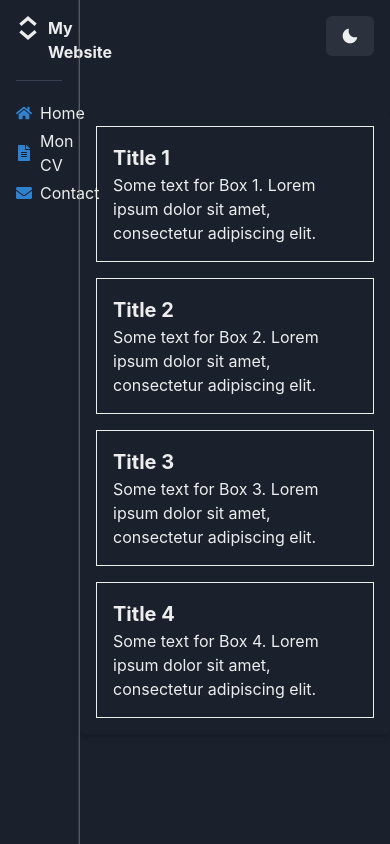
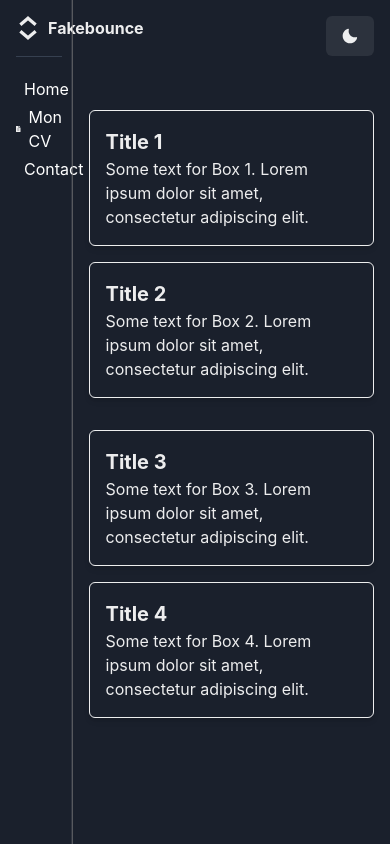
Before and after one commit to FakeBounce/fakebounce, a React (Create React App) app: page / in a window 390 px wide. Built offline with nearby package versions, Linux system fonts and the light colour scheme.

Commit message:
Added error page and responsive behavior for sidebar

```diff
--- a/src/App.tsx
+++ b/src/App.tsx
@@ -3,6 +3,7 @@ import './App.css';
 import { Route, Routes } from 'react-router-dom';
 
 import { ChakraProvider } from '@chakra-ui/react';
+import ErrorPage from './components/ErrorPage';
 import { Home } from './pages';
 import Layout from './components/nav/layout';
 import React from 'react';
@@ -14,6 +15,8 @@ const App: React.FC = () => {
       <Routes>
         <Route element={<Layout withSidebar />}>
           <Route path="/" element={<Home />} />
+
+          <Route path="*" element={<ErrorPage />} />
         </Route>
       </Routes>
     </ChakraProvider>
--- a/src/app/home.tsx
+++ /dev/null
@@ -1,71 +0,0 @@
-import { Box, Button, Flex, Text, useColorMode } from '@chakra-ui/react';
-import { MoonIcon, SunIcon } from '@chakra-ui/icons';
-
-import React from 'react';
-
-const Home: React.FC = () => {
-  const { colorMode, toggleColorMode } = useColorMode();
-
-  return (
-    <Flex justifyContent="center" alignItems="center" h="100vh">
-      <Button onClick={toggleColorMode} position="absolute" top="1rem" right="1rem">
-        {colorMode === 'light' ? <SunIcon /> : <MoonIcon />}
-      </Button>
-
-      <Flex
-        maxW="800px"
-        w="full"
-        p="4"
-        boxShadow="md"
-        borderRadius="md"
-        flexDirection={['column', 'row']}
-      >
-        {/* First Column */}
-        <Flex flexDirection="column" flex="1" mr={['0', '4']} mb={['4', '0']}>
-          {/* Box 1 */}
-          <Box border="1px solid" p="4" mb="4">
-            <Text fontSize="xl" fontWeight="bold">
-              Title 1
-            </Text>
-            <Text>
-              Some text for Box 1. Lorem ipsum dolor sit amet, consectetur adipiscing elit.
-            </Text>
-          </Box>
-          {/* Box 2 */}
-          <Box border="1px solid" p="4">
-            <Text fontSize="xl" fontWeight="bold">
-              Title 2
-            </Text>
-            <Text>
-              Some text for Box 2. Lorem ipsum dolor sit amet, consectetur adipiscing elit.
-            </Text>
-          </Box>
-        </Flex>
-
-        {/* Second Column */}
-        <Flex flexDirection="column" flex="1" ml={['0', '4']}>
-          {/* Box 3 */}
-          <Box border="1px solid" p="4" mb="4">
-            <Text fontSize="xl" fontWeight="bold">
-              Title 3
-            </Text>
-            <Text>
-              Some text for Box 3. Lorem ipsum dolor sit amet, consectetur adipiscing elit.
-            </Text>
-          </Box>
-          {/* Box 4 */}
-          <Box border="1px solid" p="4">
-            <Text fontSize="xl" fontWeight="bold">
-              Title 4
-            </Text>
-            <Text>
-              Some text for Box 4. Lorem ipsum dolor sit amet, consectetur adipiscing elit.
-            </Text>
-          </Box>
-        </Flex>
-      </Flex>
-    </Flex>
-  );
-};
-
-export default Home;
--- /dev/null
+++ b/src/app/home/PageDescriptionBox.tsx
@@ -0,0 +1,41 @@
+import { Box, Text, useColorMode } from '@chakra-ui/react';
+
+import React from 'react';
+import { useNavigate } from 'react-router-dom';
+
+interface PageDescriptionBoxProps {
+  title: string;
+  text: string;
+  navigationUrl: string;
+}
+
+const PageDescriptionBox: React.FC<PageDescriptionBoxProps> = ({ title, text, navigationUrl }) => {
+  const { colorMode } = useColorMode();
+  const navigate = useNavigate();
+
+  const isLightMode = colorMode === 'light';
+
+  const handleBoxClick = () => {
+    // Redirect to the specified navigation URL
+    navigate(navigationUrl);
+  };
+
+  return (
+    <Box
+      border={isLightMode ? 'none' : '1px solid'}
+      p="4"
+      mb="4"
+      boxShadow="md"
+      borderRadius="md"
+      onClick={handleBoxClick} // Attach the onClick handler
+      cursor="pointer"
+    >
+      <Text fontSize="xl" fontWeight="bold">
+        {title}
+      </Text>
+      <Text>{text}</Text>
+    </Box>
+  );
+};
+
+export default PageDescriptionBox;
--- /dev/null
+++ b/src/app/home/index.tsx
@@ -0,0 +1,54 @@
+import { Button, Flex, useColorMode } from '@chakra-ui/react';
+import { MoonIcon, SunIcon } from '@chakra-ui/icons';
+
+import PageDescriptionBox from './PageDescriptionBox'; // Import the new component
+import React from 'react';
+
+const Home: React.FC = () => {
+  const { colorMode, toggleColorMode } = useColorMode();
+  const isLightMode = colorMode === 'light';
+
+  return (
+    <Flex justifyContent="center" alignItems="center" h="100vh">
+      <Button onClick={toggleColorMode} position="absolute" top="1rem" right="1rem">
+        {isLightMode ? <SunIcon /> : <MoonIcon />}
+      </Button>
+
+      <Flex maxW="800px" w="full" p="4" flexDirection={['column', 'row']}>
+        {/* First Column */}
+        <Flex flexDirection="column" flex="1" mr={['0', '4']} mb={['4', '0']}>
+          {/* CV */}
+          <PageDescriptionBox
+            title="Title 1"
+            text="Some text for Box 1. Lorem ipsum dolor sit amet, consectetur adipiscing elit."
+            navigationUrl="/cv"
+          />
+          {/* Contact */}
+          <PageDescriptionBox
+            title="Title 2"
+            text="Some text for Box 2. Lorem ipsum dolor sit amet, consectetur adipiscing elit."
+            navigationUrl="/contact"
+          />
+        </Flex>
+
+        {/* Second Column */}
+        <Flex flexDirection="column" flex="1" ml={['0', '4']}>
+          {/* Passions */}
+          <PageDescriptionBox
+            title="Title 3"
+            text="Some text for Box 3. Lorem ipsum dolor sit amet, consectetur adipiscing elit."
+            navigationUrl="/passions"
+          />
+          {/* Others */}
+          <PageDescriptionBox
+            title="Title 4"
+            text="Some text for Box 4. Lorem ipsum dolor sit amet, consectetur adipiscing elit."
+            navigationUrl="/autres"
+          />
+        </Flex>
+      </Flex>
+    </Flex>
+  );
+};
+
+export default Home;
--- /dev/null
+++ b/src/components/ErrorPage.tsx
@@ -0,0 +1,31 @@
+import { Button, Flex, Text } from '@chakra-ui/react';
+
+import React from 'react';
+import { useNavigate } from 'react-router-dom';
+
+const errorText = "La page que vous essayez de voir n'existe pas :(";
+const returnText = "Retourner à l'accueil";
+
+const ErrorPage: React.FC = () => {
+  const navigate = useNavigate();
+
+  const handleGoBack = () => {
+    navigate('/');
+  };
+
+  return (
+    <Flex justifyContent="center" alignItems="center" height="100vh" flexDirection="column">
+      <Text fontSize="2xl" fontWeight="bold" mb="4">
+        Oops! Une erreur est survenue.
+      </Text>
+      <Text fontSize="lg" mb="4">
+        {errorText}
+      </Text>
+      <Button colorScheme="teal" onClick={handleGoBack}>
+        {returnText}
+      </Button>
+    </Flex>
+  );
+};
+
+export default ErrorPage;
--- a/src/components/nav/layout/MenuContent.tsx
+++ b/src/components/nav/layout/MenuContent.tsx
@@ -3,39 +3,44 @@ import { Box, Divider, Flex, Text, useColorModeValue } from '@chakra-ui/react';
 import NavigationLinksList from './NavigationLinksList';
 import React from 'react';
 import { UpDownIcon } from '@chakra-ui/icons';
+import { useIsMobile } from '../../../const'; // Adjust the path accordingly
 
-const MenuContent: React.FC<{
+interface MenuContentProps {
   expanded: boolean;
   setExpanded: React.Dispatch<React.SetStateAction<boolean>>;
-}> = ({ expanded, setExpanded }) => {
+}
+
+const MenuContent: React.FC<MenuContentProps> = ({ expanded, setExpanded }) => {
   const dividerColor = useColorModeValue('gray.300', 'gray.600');
   const fontSize = useColorModeValue('sm', 'md'); // Adjust font size based on color mode
+  const isMobile = useIsMobile();
 
   const handleHeaderClick = () => {
-    setExpanded((prevExpanded) => !prevExpanded);
+    if (!isMobile) {
+      setExpanded((prevExpanded) => !prevExpanded);
+    }
   };
 
   return (
-    <Flex w="full">
-      <Box w="full" p={4} borderBottom={`1px solid ${dividerColor}`}>
+    <Flex w={expanded ? '20vw' : '5vw'} flexDirection="column" transition="all 0.3s ease">
+      <Box p={4} borderBottom={`1px solid ${dividerColor}`}>
         {/* Sidebar header */}
-        <Flex mb={4} onClick={handleHeaderClick} cursor="pointer">
+        <Flex mb={4} onClick={handleHeaderClick} cursor={!isMobile ? 'pointer' : 'default'}>
           <UpDownIcon boxSize={6} />
-
           <Text
             ml={2}
             fontWeight="bold"
             fontSize={expanded ? fontSize : '0'}
-            transition="font-size 0.1s ease"
+            transition="font-size 0.3s ease"
           >
-            My Website
+            Fakebounce
           </Text>
         </Flex>
 
         {/* Divider */}
         <Divider mb={4} borderColor={dividerColor} w="full" />
 
-        {/* List of links or icons */}
+        {/* List of links */}
         <NavigationLinksList expanded={expanded} />
       </Box>
     </Flex>
--- a/src/components/nav/layout/NavigationLink.tsx
+++ b/src/components/nav/layout/NavigationLink.tsx
@@ -3,23 +3,31 @@ import { Flex, Link, Text, useColorModeValue } from '@chakra-ui/react';
 import React from 'react';
 import { Link as ReactRouterLink } from 'react-router-dom';
 
-const NavigationLink: React.FC<{
+interface NavigationLinkProps {
   expanded: boolean;
   text: string;
   icon: React.ReactNode;
   to: string;
-}> = ({ expanded, text, icon, to }) => {
+}
+
+const NavigationLink: React.FC<NavigationLinkProps> = ({ expanded, text, icon, to }) => {
+  const textColor = useColorModeValue('black', 'white');
   const fontSize = useColorModeValue('sm', 'md'); // Adjust font size based on color mode
 
   return (
-    <Flex align="center" h="2rem" mb={2}>
-      <Link as={ReactRouterLink} to={to} color="blue.500">
+    <Link as={ReactRouterLink} to={to} _hover={{ textDecoration: 'none' }}>
+      <Flex align="center" h="2rem" mb={2}>
         {icon}
-      </Link>
-      <Text fontSize={expanded ? fontSize : '0'} transition="font-size 0.1s ease" ml={2}>
-        {text}
-      </Text>
-    </Flex>
+        <Text
+          fontSize={expanded ? fontSize : '0'}
+          color={textColor}
+          transition="font-size 0.3s ease"
+          ml={2}
+        >
+          {text}
+        </Text>
+      </Flex>
+    </Link>
   );
 };
 
--- a/src/components/nav/layout/NavigationLinksList.tsx
+++ b/src/components/nav/layout/NavigationLinksList.tsx
@@ -8,10 +8,15 @@ const NavigationLinksList: React.FC<{
   expanded: boolean;
 }> = ({ expanded }) => {
   return (
-    <Box>
-      <NavigationLink expanded={expanded} text="Home" icon={<FaHome />} to="/" />
-      <NavigationLink expanded={expanded} text="Mon CV" icon={<FaFileAlt />} to="/cv" />
-      <NavigationLink expanded={expanded} text="Contact" icon={<FaEnvelope />} to="/contact" />
+    <Box minW="2.5rem">
+      <NavigationLink expanded={expanded} text="Home" icon={<FaHome size={20} />} to="/" />
+      <NavigationLink expanded={expanded} text="Mon CV" icon={<FaFileAlt size={20} />} to="/cv" />
+      <NavigationLink
+        expanded={expanded}
+        text="Contact"
+        icon={<FaEnvelope size={20} />}
+        to="/contact"
+      />
     </Box>
   );
 };
--- a/src/components/nav/layout/index.tsx
+++ b/src/components/nav/layout/index.tsx
@@ -3,9 +3,12 @@ import React, { useState } from 'react';
 
 import MenuContent from './MenuContent';
 import { Outlet } from 'react-router-dom';
+import { useIsMobile } from '../../../const';
 
 const Layout: React.FC<{ withSidebar: boolean }> = ({ withSidebar }) => {
-  const [expanded, setExpanded] = useState<boolean>(true);
+  const isMobile = useIsMobile();
+  console.log('isMobile', isMobile);
+  const [expanded, setExpanded] = useState<boolean>(!isMobile);
 
   if (!withSidebar) {
     return <Flex w="100vw" h="100vh"></Flex>;
@@ -13,7 +16,12 @@ const Layout: React.FC<{ withSidebar: boolean }> = ({ withSidebar }) => {
 
   return (
     <Flex width="100vw" height="100vh">
-      <Flex w={expanded ? '20vw' : '5vw'} flexDirection="column" transition="all 0.1s ease">
+      <Flex
+        w={expanded ? '20vw' : '5vw'}
+        minW="3rem"
+        flexDirection="column"
+        transition="all 0.3s ease"
+      >
         <MenuContent expanded={expanded} setExpanded={setExpanded} />
       </Flex>
       <Divider orientation="vertical" borderRight="1px solid gray" />
--- /dev/null
+++ b/src/const.ts
@@ -0,0 +1,6 @@
+// const.tsx
+import { useMediaQuery } from '@chakra-ui/react';
+
+export const useIsMobile = () => {
+  return useMediaQuery('(max-width: 768px)')[0]; // Adjust the breakpoint as needed
+};
--- a/src/pages.ts
+++ b/src/pages.ts
@@ -1 +1 @@
-export { default as Home } from './app/home';
+export { default as Home } from './app/home/index';
```
Also changed, not shown: src/app/cv/index.tsx (added, +13 -0 lines).
